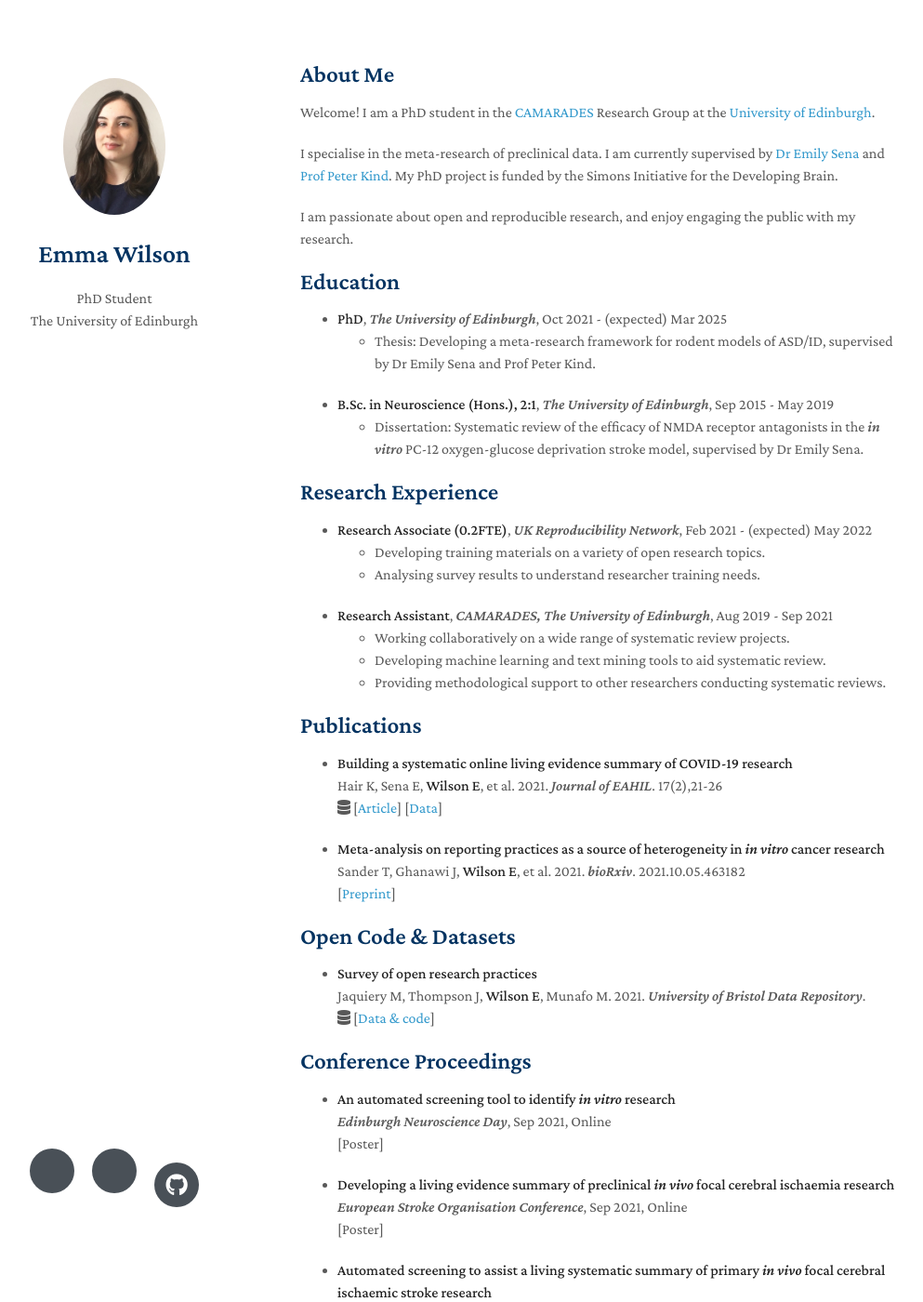
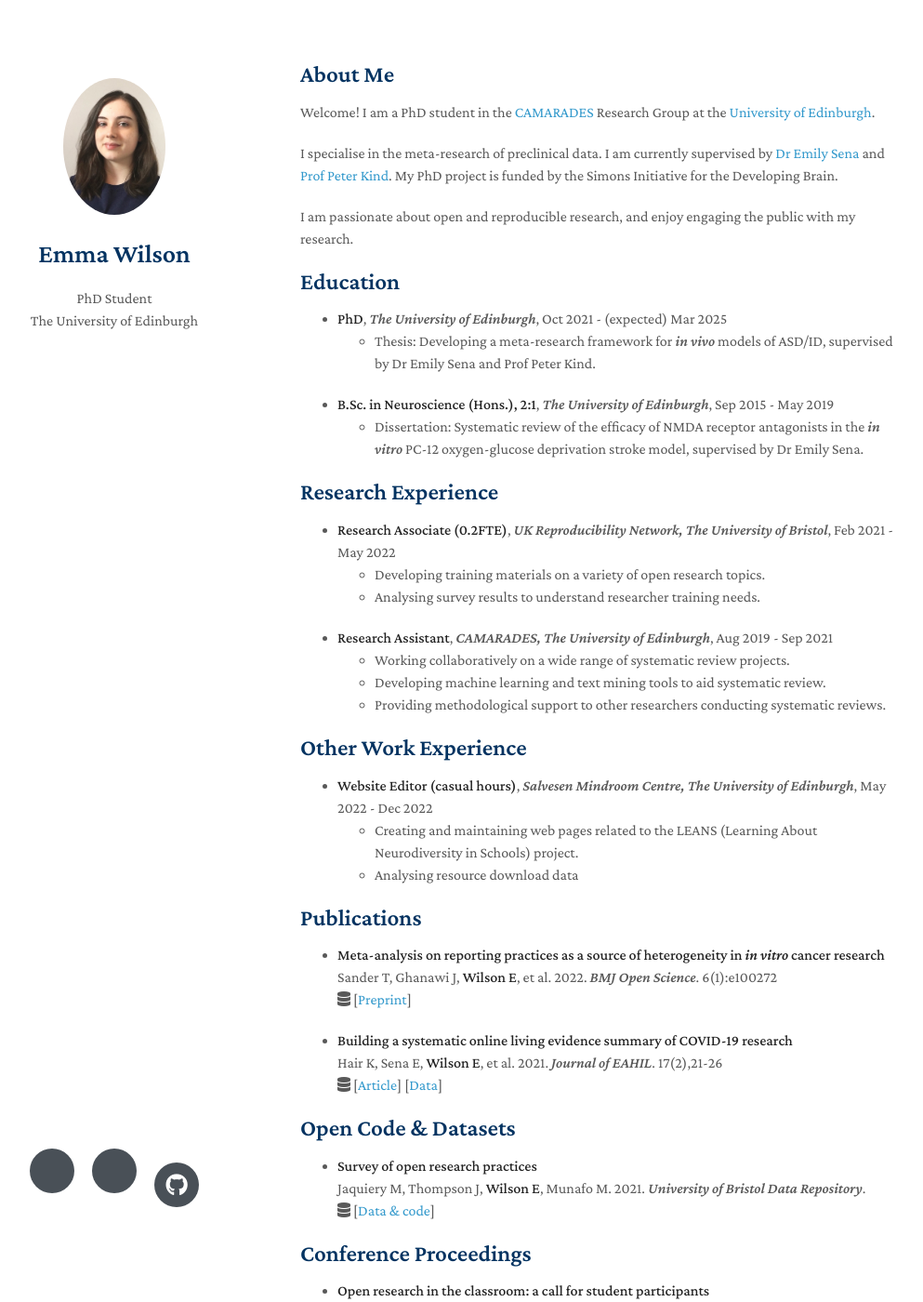
Before and after one commit to emma-wilson/emma-wilson.github.io, a Jekyll site: the page built from index.md, in a window 1280 px wide and 1400 px high. Shown: the whole window at 93% size, without its empty margins (147-1140 px from the left). Built offline with Jekyll 4.4.1, drawn with Linux system fonts in a browser that asks for light colours; nearby versions of some CDN libraries; a style sheet for code colours, icons or effects is not loaded; our own code applies the rules of GitHub Pages for plain Markdown files; some of the changed text lies outside the part shown.

Commit message:
Update index.md

```diff
--- a/index.md
+++ b/index.md
@@ -14,7 +14,7 @@ I am passionate about open and reproducible research, and enjoy engaging the pub
 
 - **PhD**, *The University of Edinburgh*, Oct 2021 - (expected) Mar 2025
   <br>
-  - Thesis: Developing a meta-research framework for rodent models of ASD/ID, supervised by Dr Emily Sena and Prof Peter Kind.
+  - Thesis: Developing a meta-research framework for *in vivo* models of ASD/ID, supervised by Dr Emily Sena and Prof Peter Kind.
 
 - **B.Sc. in Neuroscience (Hons.), 2:1**, *The University of Edinburgh*, Sep 2015 - May 2019
   <br>
@@ -22,7 +22,7 @@ I am passionate about open and reproducible research, and enjoy engaging the pub
 
 ## Research Experience
 
-- **Research Associate (0.2FTE)**, *UK Reproducibility Network*, Feb 2021 - (expected) May 2022
+- **Research Associate (0.2FTE)**, *UK Reproducibility Network, The University of Bristol*, Feb 2021 - May 2022
   <br>
   - Developing training materials on a variety of open research topics.
   - Analysing survey results to understand researcher training needs.
@@ -33,7 +33,21 @@ I am passionate about open and reproducible research, and enjoy engaging the pub
   - Developing machine learning and text mining tools to aid systematic review.
   - Providing methodological support to other researchers conducting systematic reviews.
 
+## Other Work Experience
+
+- **Website Editor (casual hours)**, *Salvesen Mindroom Centre, The University of Edinburgh*, May 2022 - Dec 2022
+  <br>
+  - Creating and maintaining web pages related to the LEANS (Learning About Neurodiversity in Schools) project.
+  - Analysing resource download data
+
 ## Publications
+
+- **Meta-analysis on reporting practices as a source of heterogeneity in *in vitro* cancer research**
+  <br>
+  Sander T, Ghanawi J, **Wilson E**, et al. 2022. *BMJ Open Science*. 6(1):e100272
+  <br>
+  <i class="ai ai-open-access"></i> <i class="fa fa-database"></i>
+  [<a href="http://dx.doi.org/10.1136/bmjos-2021-100272" aria-label="Read Meta-analysis on reporting practices as a source of heterogeneity in in vitro cancer research on the BMJ open science website">Preprint</a>]
 
 - **Building a systematic online living evidence summary of COVID-19 research**
   <br>
@@ -42,13 +56,6 @@ I am passionate about open and reproducible research, and enjoy engaging the pub
   <i class="ai ai-open-access"></i> <i class="fa fa-database"></i>
   [<a href="https://doi.org/10.32384/jeahil17465" aria-label="Read Building a systematic online living evidence summary of COVID-19 research on the JEAHIL website">Article</a>]
   [<a href="https://camarades.shinyapps.io/COVID-19-SOLES/" aria-label="Explore the COVID-19 living evidence summary dataset">Data</a>]
-
-- **Meta-analysis on reporting practices as a source of heterogeneity in *in vitro* cancer research**
-  <br>
-  Sander T, Ghanawi J, **Wilson E**, et al. 2021. *bioRxiv*. 2021.10.05.463182
-  <br>
-  <i class="ai ai-biorxiv"></i>
-  [<a href="https://www.biorxiv.org/content/10.1101/2021.10.05.463182v1" aria-label="Read Meta-analysis on reporting practices as a source of heterogeneity in in vitro cancer research on the bio archive website">Preprint</a>]
 
 ## Open Code & Datasets
 
@@ -60,6 +67,12 @@ I am passionate about open and reproducible research, and enjoy engaging the pub
   [<a href="https://doi.org/10.5523/bris.32kwb3vmi5vaa26gpiusnajkfn" aria-label="Download open research practices survey data and report from the University of Bristol Data Repository">Data & code</a>]
 
 ## Conference Proceedings
+
+- **Open research in the classroom: a call for student participants**
+  <br>
+  *Edinburgh Open Research Conference*, May 2022, Edinburgh, UK
+  <br>
+  [Slides] [Poster]
 
 - **An automated screening tool to identify *in vitro* research**
   <br>
@@ -112,15 +125,9 @@ I am passionate about open and reproducible research, and enjoy engaging the pub
 
 ## Teaching
 
-- **Train-the-trainer courses: UK Reproducibility Network Open Research Practices**
-  <br>
-  *UK Reproducibility Network*, Apr 2021 - May 2022, Online / The University of Bristol
-  <br>
-  Delivered a series of 1-day train-the-trainer courses, aiming to equip researchers with a workshop they can teach at their institution in one of the following open research practices: data sharing, preprints, preregistration, open code, and open access.
-
 - **Workshop: How to conduct a preclinical animal systematic review & meta-analysis using SyRF**
   <br>
-  *CAMARADES*, 25-27 Oct 2021 & 30 Feb - 2 Mar 2022, Online
+  *CAMARADES*, Oct 2021, Mar 2022 & June 2022, Online
   <br>
   Delivered a 3-half-day workshop aiming to equip researchers with the skills required to conduct good quality systematic reviews and meta-analyses of preclinical animal data using the Systematic Review Facility (SyRF) tool.
 
@@ -143,8 +150,10 @@ I am passionate about open and reproducible research, and enjoy engaging the pub
 
 ## Responsibilities
 
-- **CREST Award Assessor, British Science Association**, Jan 2021 - present
-- **Supervisor, Nuffield Research Placements**, Jul - Aug 2021
+- **CREST Award Assessor, British Science Association**, 2021 - present
+- **Working Group Member, Edinburgh ReproducibiliTea**, 2020 - present
+- **Member, Diversity at Edinburgh Neuroscience (Diversity@EN)**, 2020 - present
+- **Supervisor, Nuffield Research Placements (two students)**, 2021
 
 ## Grants
 
```
